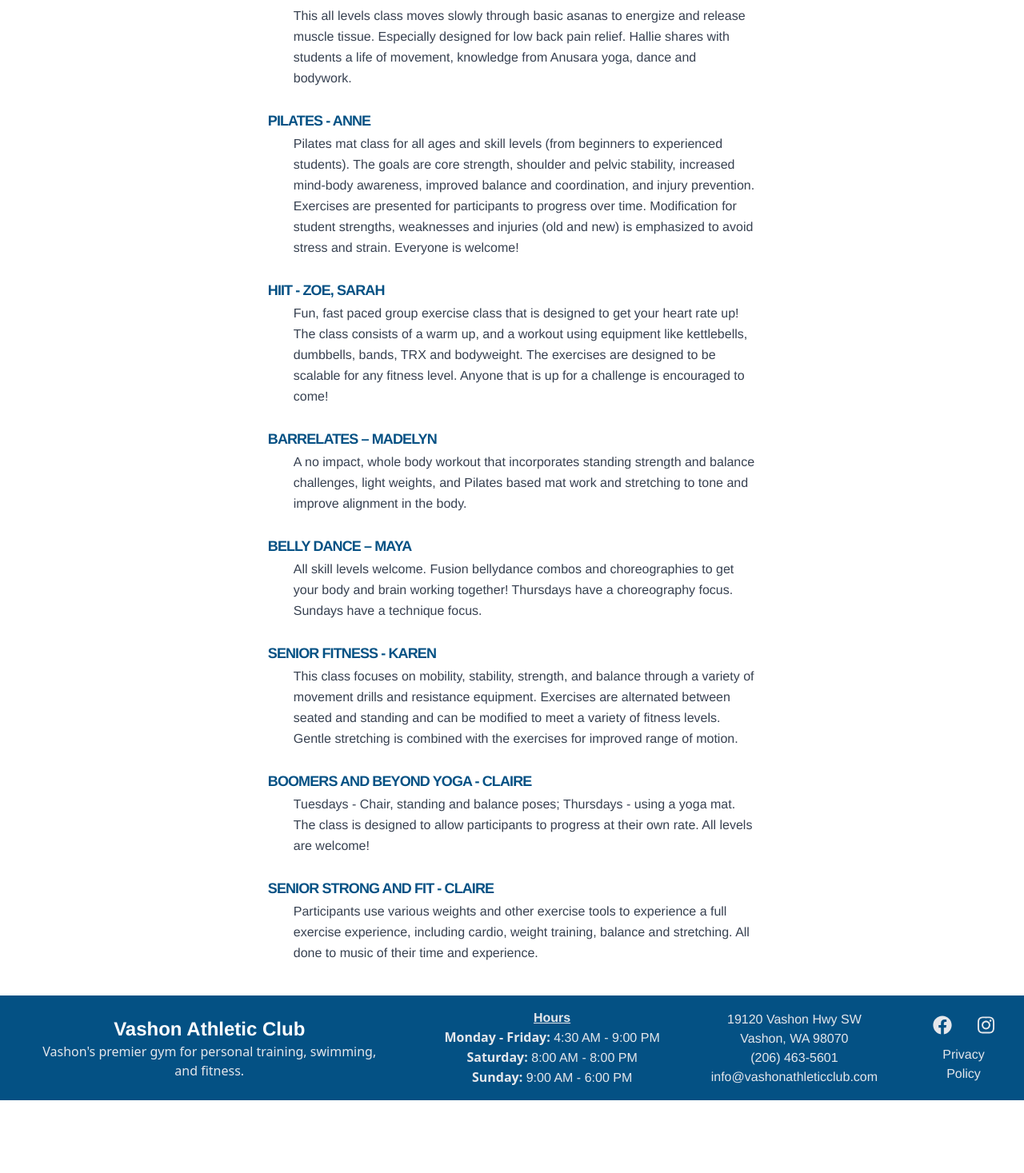
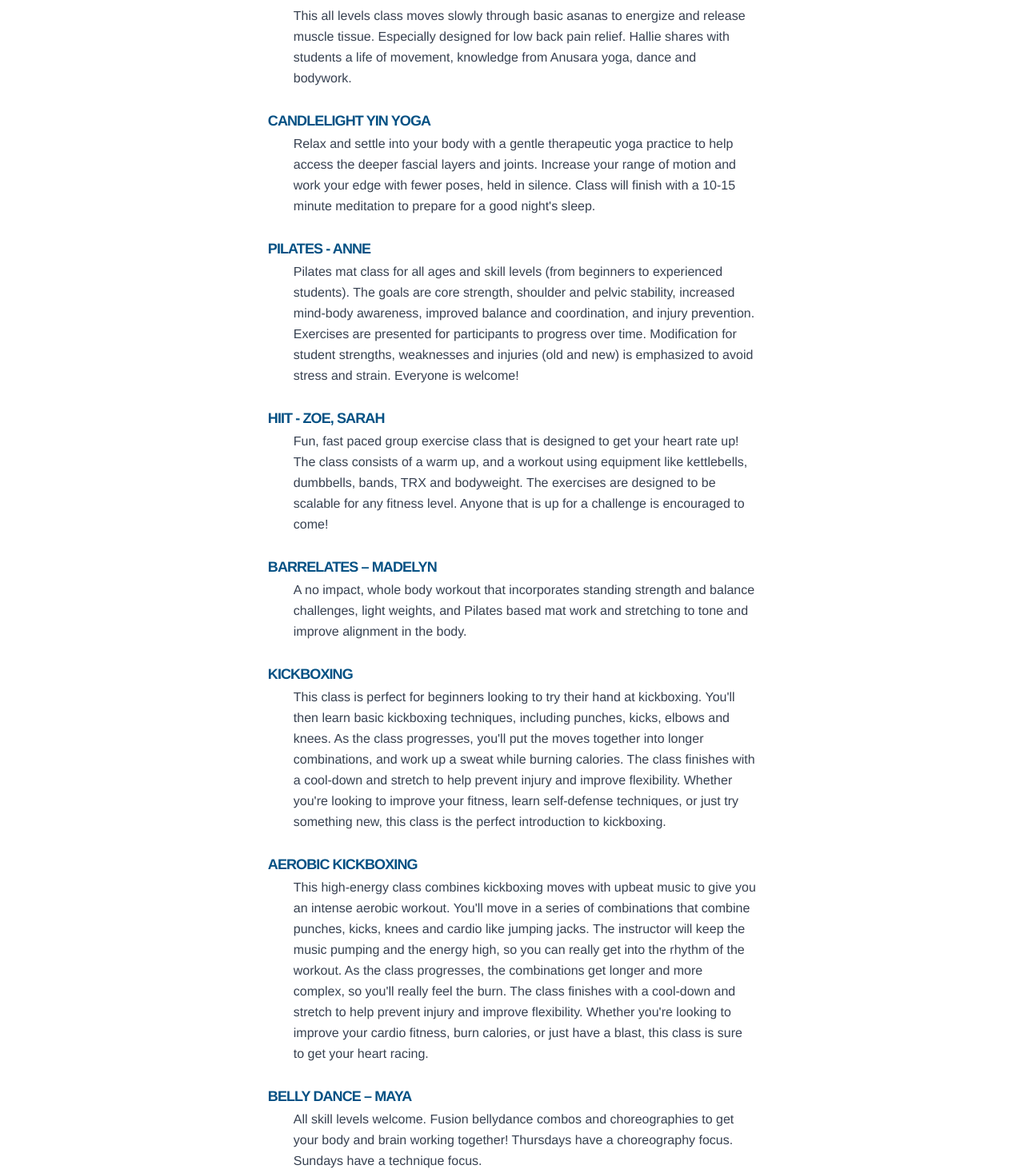
Before and after one commit to hmaiermack/vac-static, a Next.js app: page /schedules/classdescriptions in a window 1280 px wide. Shown: the part 2423-3890 px from the top of the page at 80% size. Before the commit the page ends 3799 px from the top, so only its background shows below. Built offline with nearby package versions, Linux system fonts and the light colour scheme; what tailwindcss-gradients would draw is missing.

Commit message:
add class descriptions

```diff
--- a/pages/schedules/classdescriptions.js
+++ b/pages/schedules/classdescriptions.js
@@ -137,6 +137,16 @@ const classDescriptions = () => {
             </div>
             <div className="mb-6">
                 <h3 className="text-vacblue text-lg font-bold tracking-tighter uppercase leading-8">
+                Candlelight Yin Yoga
+                </h3>
+                <p className="max-w-prose text-gray-700 leading-relaxed ml-8">
+                Relax and settle into your body with a gentle therapeutic yoga practice to help access the deeper fascial layers and joints.
+                Increase your range of motion and work your edge with fewer poses, held in silence. Class will finish with a 10-15 minute meditation
+                to prepare for a good night's sleep.
+                </p>
+            </div>
+            <div className="mb-6">
+                <h3 className="text-vacblue text-lg font-bold tracking-tighter uppercase leading-8">
                 Pilates - Anne
                 </h3>
                 <p className="max-w-prose text-gray-700 leading-relaxed ml-8">
@@ -163,6 +173,29 @@ const classDescriptions = () => {
                 <p className="max-w-prose text-gray-700 leading-relaxed ml-8">
                 A no impact, whole body workout that incorporates standing strength and balance challenges, light weights, and Pilates based mat work
                 and stretching to tone and improve alignment in the body.
+                </p>
+            </div>
+            <div className="mb-6">
+                <h3 className="text-vacblue text-lg font-bold tracking-tighter uppercase leading-8">
+                Kickboxing
+                </h3>
+                <p className="max-w-prose text-gray-700 leading-relaxed ml-8">
+                This class is perfect for beginners looking to try their hand at kickboxing. You'll then learn basic kickboxing techniques, including punches,
+                kicks, elbows and knees. As the class progresses, you'll put the moves together into longer combinations, and work up a sweat while burning
+                calories. The class finishes with a cool-down and stretch to help prevent injury and improve flexibility. Whether you're looking to improve your fitness,
+                learn self-defense techniques, or just try something new, this class is the perfect introduction to kickboxing.
+                </p>
+            </div>
+            <div className="mb-6">
+                <h3 className="text-vacblue text-lg font-bold tracking-tighter uppercase leading-8">
+                Aerobic Kickboxing
+                </h3>
+                <p className="max-w-prose text-gray-700 leading-relaxed ml-8">
+                This high-energy class combines kickboxing moves with upbeat music to give you an intense aerobic workout. You'll move in a series of combinations that
+                combine punches, kicks, knees and cardio like jumping jacks. The instructor will keep the music pumping and the energy high, so you can really get into
+                the rhythm of the workout. As the class progresses, the combinations get longer and more complex, so you'll really feel the burn. The class finishes with a
+                cool-down and stretch to help prevent injury and improve flexibility. Whether you're looking to improve your cardio fitness, burn calories, or just have a blast,
+                this class is sure to get your heart racing.
                 </p>
             </div>
             <div className="mb-6">
```
